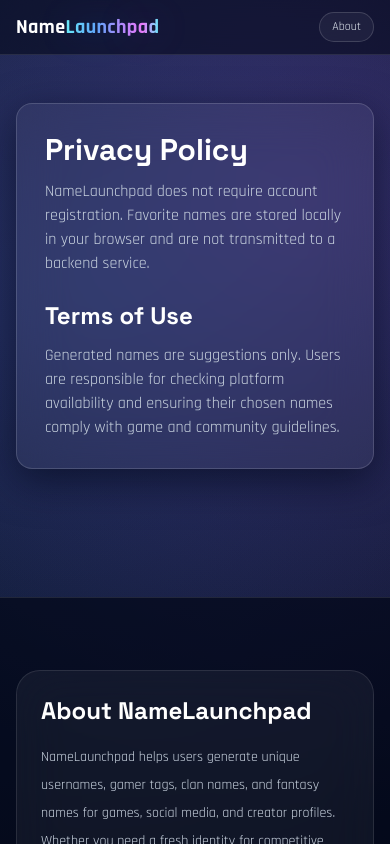
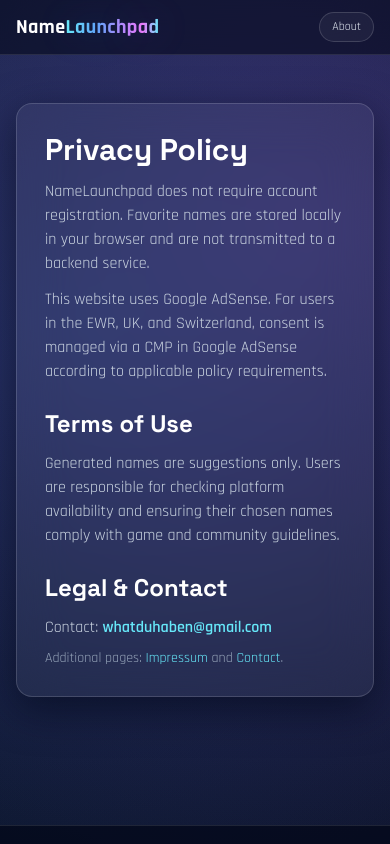
Before and after one commit to izanez/namelaunchpad, a Next.js app: page /privacy-terms in a window 390 px wide. Shown: the top 844 px of the page. Built offline with nearby package versions, Linux system fonts and the light colour scheme.

Commit message:
Add legal pages and CMP/privacy contact references

```diff
--- /dev/null
+++ b/app/contact/page.tsx
@@ -0,0 +1,28 @@
+import type { Metadata } from "next";
+import { Card } from "@/components/ui/card";
+
+export const metadata: Metadata = {
+  title: "Contact",
+  description: "Contact NameLaunchpad.",
+  alternates: {
+    canonical: "/contact",
+  },
+};
+
+export default function ContactPage() {
+  return (
+    <section className="mx-auto w-full max-w-4xl px-4 py-12 md:px-6">
+      <Card className="p-7 md:p-10">
+        <h1 className="text-3xl font-black text-white">Contact</h1>
+        <p className="mt-4 text-sm leading-7 text-slate-300">
+          For support, legal, or business inquiries:
+        </p>
+        <p className="mt-2">
+          <a href="mailto:whatduhaben@gmail.com" className="text-base font-semibold text-cyan-300 hover:text-cyan-200">
+            whatduhaben@gmail.com
+          </a>
+        </p>
+      </Card>
+    </section>
+  );
+}
--- /dev/null
+++ b/app/impressum/page.tsx
@@ -0,0 +1,30 @@
+import type { Metadata } from "next";
+import { Card } from "@/components/ui/card";
+
+export const metadata: Metadata = {
+  title: "Impressum",
+  description: "Impressum and provider information for NameLaunchpad.",
+  alternates: {
+    canonical: "/impressum",
+  },
+};
+
+export default function ImpressumPage() {
+  return (
+    <section className="mx-auto w-full max-w-4xl px-4 py-12 md:px-6">
+      <Card className="space-y-5 p-7 md:p-10">
+        <h1 className="text-3xl font-black text-white">Impressum</h1>
+        <p className="text-sm leading-7 text-slate-300">
+          Angaben gemaess Paragraph 5 TMG.
+        </p>
+        <div className="rounded-xl2 border border-white/10 bg-white/5 p-4">
+          <p className="text-sm text-slate-200">NameLaunchpad</p>
+          <p className="mt-1 text-sm text-slate-300">Kontakt: whatduhaben@gmail.com</p>
+        </div>
+        <p className="text-sm leading-7 text-slate-400">
+          Hinweis: Bitte ergaenze bei Bedarf deine vollstaendigen Pflichtangaben (Name/Firma, ladungsfaehige Anschrift, Vertretungsberechtigte), falls diese fuer deinen Standort erforderlich sind.
+        </p>
+      </Card>
+    </section>
+  );
+}
--- a/app/privacy-terms/page.tsx
+++ b/app/privacy-terms/page.tsx
@@ -1,4 +1,5 @@
 import type { Metadata } from "next";
+import Link from "next/link";
 import { Card } from "@/components/ui/card";
 
 export const metadata: Metadata = {
@@ -19,6 +20,10 @@
             NameLaunchpad does not require account registration. Favorite names are stored locally in your browser and
             are not transmitted to a backend service.
           </p>
+          <p className="mt-3 text-slate-300">
+            This website uses Google AdSense. For users in the EWR, UK, and Switzerland, consent is managed via a CMP
+            in Google AdSense according to applicable policy requirements.
+          </p>
         </div>
         <div>
           <h2 className="text-2xl font-bold text-white">Terms of Use</h2>
@@ -27,6 +32,26 @@
             their chosen names comply with game and community guidelines.
           </p>
         </div>
+        <div>
+          <h2 className="text-2xl font-bold text-white">Legal & Contact</h2>
+          <p className="mt-3 text-slate-300">
+            Contact:{" "}
+            <a href="mailto:whatduhaben@gmail.com" className="font-semibold text-cyan-300 hover:text-cyan-200">
+              whatduhaben@gmail.com
+            </a>
+          </p>
+          <p className="mt-2 text-sm text-slate-400">
+            Additional pages:{" "}
+            <Link href="/impressum" className="text-cyan-300 hover:text-cyan-200">
+              Impressum
+            </Link>{" "}
+            and{" "}
+            <Link href="/contact" className="text-cyan-300 hover:text-cyan-200">
+              Contact
+            </Link>
+            .
+          </p>
+        </div>
       </Card>
     </section>
   );
--- a/components/layout/footer.tsx
+++ b/components/layout/footer.tsx
@@ -53,6 +53,8 @@
           <h4 className="text-sm font-semibold uppercase tracking-wide text-slate-200">Legal</h4>
           <ul className="mt-2 space-y-1 text-sm text-slate-400">
             <li><Link href="/privacy-terms" className="hover:text-cyan-300">Privacy / Terms</Link></li>
+            <li><Link href="/impressum" className="hover:text-cyan-300">Impressum</Link></li>
+            <li><Link href="/contact" className="hover:text-cyan-300">Contact</Link></li>
             <li><Link href="/about" className="hover:text-cyan-300">About</Link></li>
             <li>
               <a href="mailto:whatduhaben@gmail.com" className="hover:text-cyan-300">
--- a/lib/sitemaps.ts
+++ b/lib/sitemaps.ts
@@ -46,6 +46,8 @@
   return makeEntries([
     "/",
     "/about",
+    "/contact",
+    "/impressum",
     "/privacy-terms",
     "/search",
     "/stats",
```
